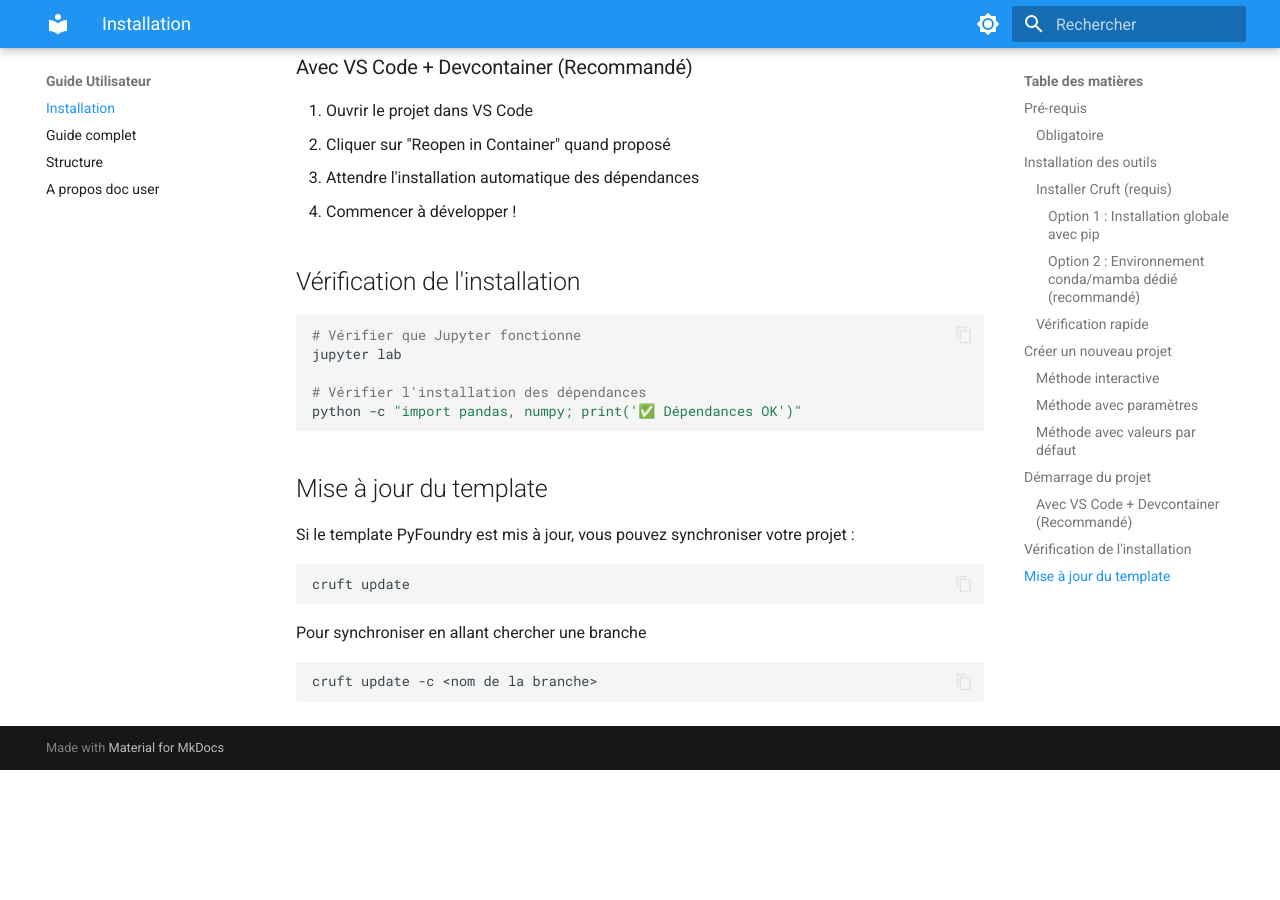
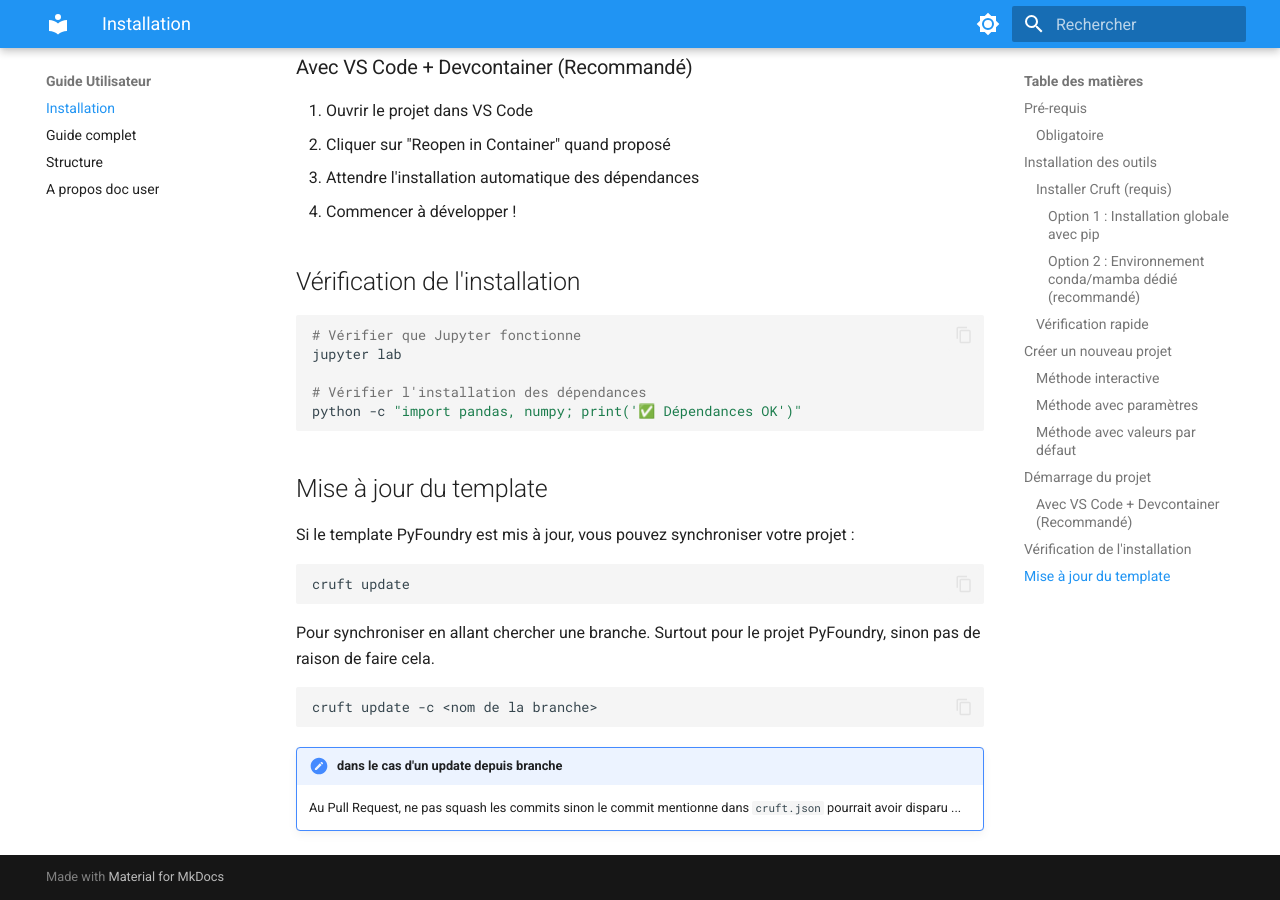
Before and after one commit to castorfou/PyFoundry, an MkDocs documentation site: the page built from docs/user/installation.md, in a window 1280 px wide and 900 px high, scrolled down 2119 px. Built offline with MkDocs 1.6.1 and Material for MkDocs 9.7.7, drawn with Linux system fonts in a browser that asks for light colours; before the commit the page ends 2889 px from its top, so only the background shows below that.

Commit message:
ajout d'instructions pour synchroniser avec une branche spécifique lors de l'utilisation de cruft

````diff
--- a/docs/user/installation.md
+++ b/docs/user/installation.md
@@ -105,8 +105,11 @@ Si le template PyFoundry est mis à jour, vous pouvez synchroniser votre projet
 cruft update
 ```
 
-Pour synchroniser en allant chercher une branche
+Pour synchroniser en allant chercher une branche. Surtout pour le projet PyFoundry, sinon pas de raison de faire cela.
 
 ```bash
 cruft update -c <nom de la branche>
 ```
+
+!!! note "dans le cas d'un update depuis branche"
+    Au Pull Request, ne pas squash les commits sinon le commit mentionne dans `cruft.json` pourrait avoir disparu ...
````
